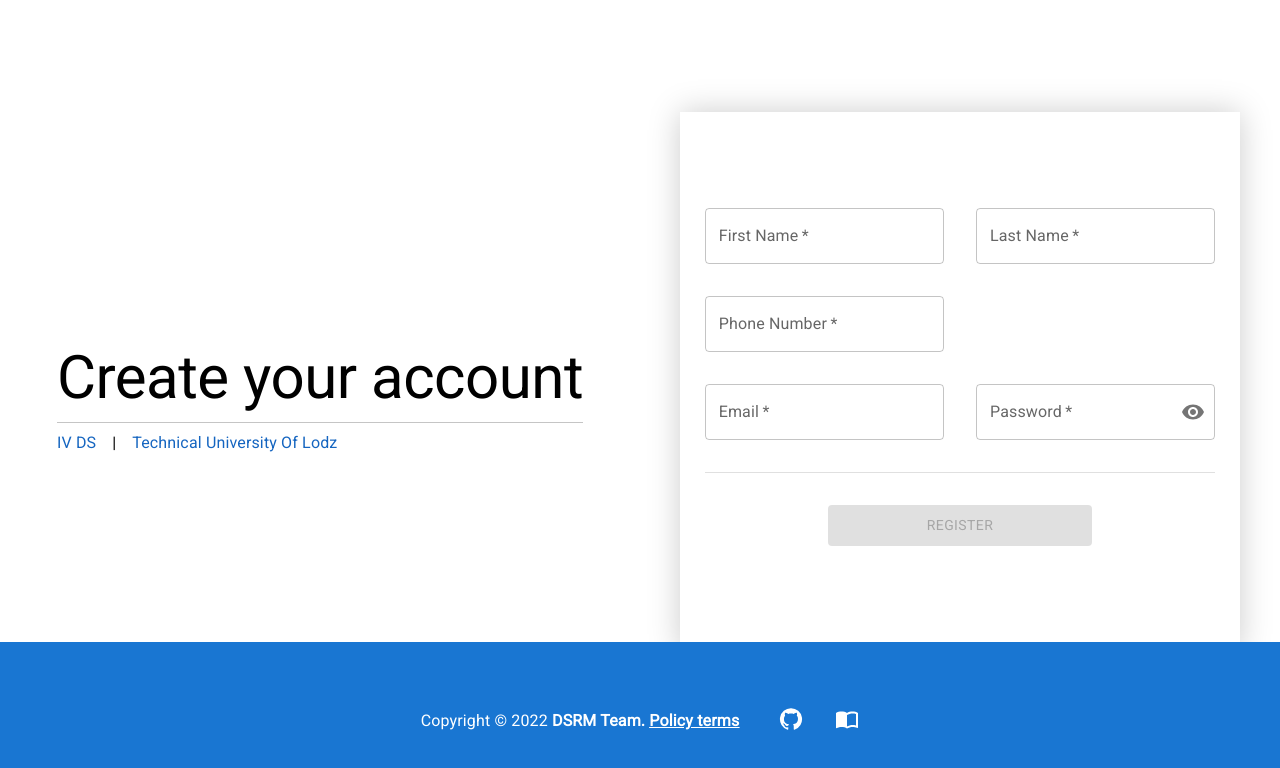
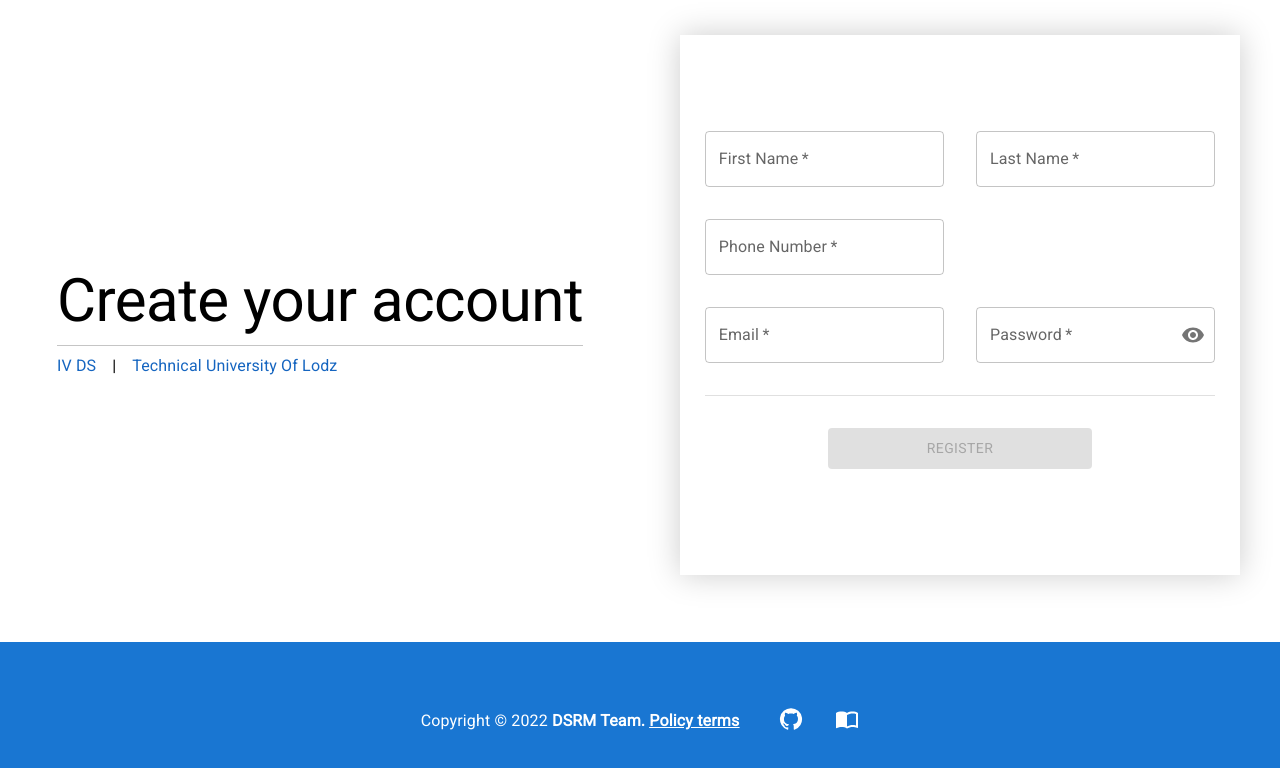
Before and after one commit to dorm-social-room-manager/dsrm-frontend, a React (Vite) app: page /register in a window 1280 px wide. Shown: the top 768 px of the page. Built offline with nearby package versions, Linux system fonts and the light colour scheme.

Commit message:
refactor: register page uses flex extensively now
Related work item: GH-18

```diff
--- a/src/pages/RegisterPage.tsx
+++ b/src/pages/RegisterPage.tsx
@@ -13,17 +13,9 @@ export function RegisterPage() {
   const tablet = useMediaQuery(theme.breakpoints.up('tablet'));
   const header = tablet ? t(`registerForm.title`) : t(`registerForm.shortTitle`);
 
-  const marginTopValueForAllItemsWhenTablet = 18;
-  const marginTopValueForAllItemsWhenMobile = 0;
-  const marginTopValueForAllItems = tablet ? marginTopValueForAllItemsWhenTablet : marginTopValueForAllItemsWhenMobile;
-
-  const paddingTopValueForLoginFormWhenMobile = 10;
-  const paddingTopValueForLoginFormWhenTablet = 0;
-  const paddingTopValueForLoginForm = tablet ? paddingTopValueForLoginFormWhenTablet : paddingTopValueForLoginFormWhenMobile;
-
-  const marginTopValueForHeaderWhenMobile = 6;
-  const marginTopValueForHeaderWhenTablet = 0;
-  const marginTopValueForHeader = tablet ? marginTopValueForHeaderWhenTablet : marginTopValueForHeaderWhenMobile;
+  const paddingTopValueForRegisterFormWhenMobile = 10;
+  const paddingTopValueForRegisterFormWhenTablet = 0;
+  const paddingTopValueForRegisterForm = tablet ? paddingTopValueForRegisterFormWhenTablet : paddingTopValueForRegisterFormWhenMobile;
 
   const headerProps: HeaderProps = {
     dormitory: { url: 'https://samorzad.p.lodz.pl/osiedle-akademickie/iv-dom-studenta', urlName: t('header.buildingName') },
@@ -34,15 +26,22 @@ export function RegisterPage() {
     <Grid
       container
       justifyContent={'center'}
+      alignItems={'flex-end'}
+      height={'100vh'}
+    >
+      <Grid
+        item
+        container
+        justifyContent={'center'}
         alignItems={'center'}
-      marginTop={marginTopValueForAllItems}
       >
         <Grid
           item
           mobile={12}
           tablet={6}
           desktop={6}
-        marginTop={marginTopValueForHeader}
+          justifyContent={'center'}
+          alignItems={'center'}
         >
           <Box sx={{ alignItems: 'center', display: 'flex', justifyContent: 'center' }}>
             <Header {...headerProps}></Header>
@@ -53,17 +52,27 @@ export function RegisterPage() {
           mobile={12}
           tablet={6}
           desktop={6}
+          justifyContent={'center'}
+          alignItems={'center'}
         >
           <Box
-          paddingTop={paddingTopValueForLoginForm}
+            paddingTop={paddingTopValueForRegisterForm}
             sx={{ alignItems: 'center', display: 'flex', justifyContent: 'center' }}
           >
             <RegisterForm />
           </Box>
         </Grid>
-      <Box sx={{ bottom: 0, position: 'fixed', width: '100%' }}>
+      </Grid>
+
+      <Grid
+        item
+        mobile={12}
+        tablet={12}
+        desktop={12}
+        alignSelf={'flex-end'}
+      >
         <Footer></Footer>
-      </Box>
+      </Grid>
     </Grid>
   );
 }
```
Lines whose indentation alone changed are shown as unchanged.
